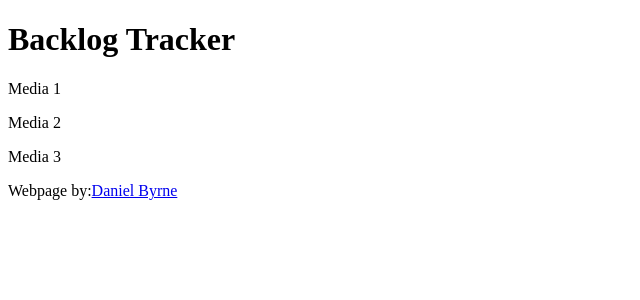
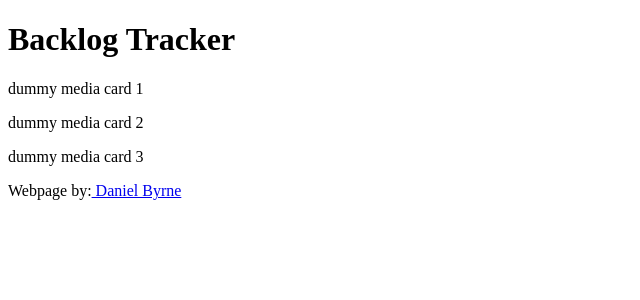
Before and after one commit to dbyrne978/backlog, a React (Create React App) app: page / in a window 1280 px wide. Shown: the top 300 px of the page, without its empty margins (0-640 px from the left). Built offline with nearby package versions, Linux system fonts and the light colour scheme.

Commit message:
Refactor App component into multiple components

```diff
--- a/src/App.js
+++ b/src/App.js
@@ -1,16 +1,40 @@
-function App() {
+const App = () => {
   return (
     <div className="App">
-      <h1>Backlog Tracker</h1>
-      <p>Media 1</p>
-      <p>Media 2</p>
-      <p>Media 3</p>
-      <footer>
-        Webpage by:
-        <a href="https://dbyrne978.github.io/portfolio/">Daniel Byrne</a>
-      </footer>
+      <Header />
+      <MediaCard number="1" />
+      <MediaCard number="2" />
+      <MediaCard number="3" />
+      <Footer />
     </div>
   );
 }
 
+const Header = () => {
+  return (
+    <>
+      <h1>Backlog Tracker</h1>
+    </>
+  );
+}
+
+const MediaCard = (props) => {
+  return (
+    <>
+      <p>dummy media card {props.number}</p>
+    </>
+  );
+}
+
+const Footer = () => {
+  return (
+    <>
+      <footer>
+        Webpage by:
+        <a href="https://dbyrne978.github.io/portfolio/"> Daniel Byrne</a>
+      </footer>
+    </>
+  );
+}
+
 export default App;
```
